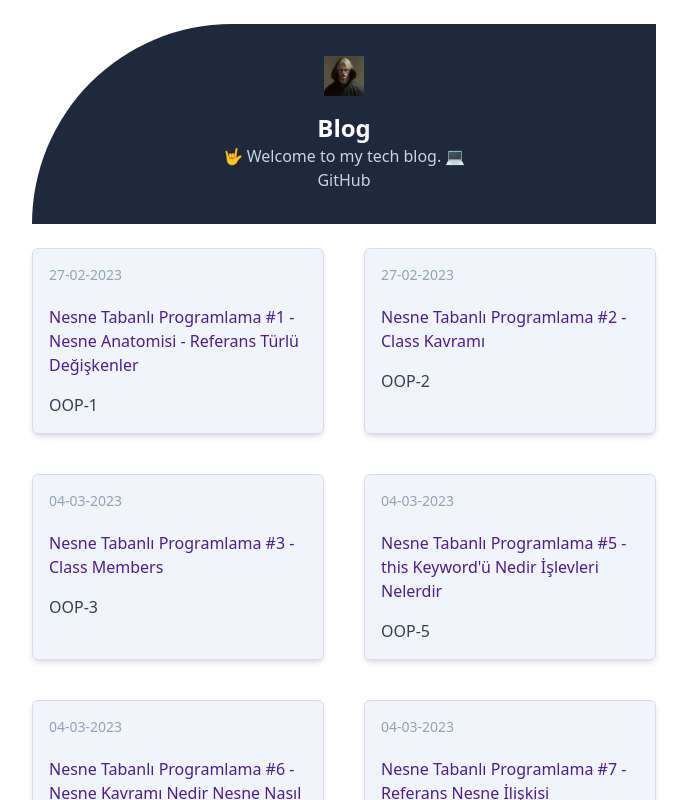
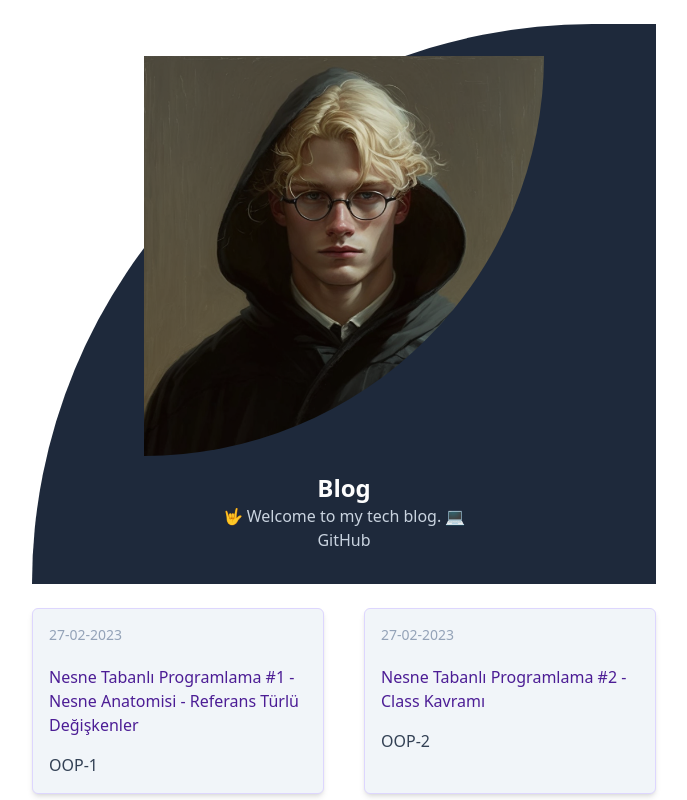
Before and after one commit to muazerdemyigit/blog-project-nextjs, a Next.js app: page / in a window 1280 px wide. Shown: the top 800 px of the page, without its empty margins (296-983 px from the left). Built offline with nearby package versions, Linux system fonts and the light colour scheme.

Commit message:
Blog Project Added

```diff
--- a/app/layout.tsx
+++ b/app/layout.tsx
@@ -15,18 +15,12 @@ export default function RootLayout({
   const header = (
     <header>
       <div className="text-center bg-slate-800 p-8 my-6 rounded-tl-full">
-        <Image
-          src="/logo.png"
-          width={40}
-          height={40}
-          className="mx-auto"
-          alt={"logo"}
-        />
+        <Image src="/logo.png" width={400} height={400} className="mx-auto rounded-br-full " alt={"logo"} />
         <Link href="/">
           <h1 className="text-2xl text-white font-bold mt-4 animate-pulse">Blog</h1>
         </Link>
         <p className="text-slate-300 animate-pulse">🤟 Welcome to my tech blog. 💻</p>
-        <Link href="https://github.com/muazerdemyigit">
+        <Link href="https://drive.google.com/file/d/1ZOyKAfIx9_S2ST58Q7mjfwgPQGHVxsdS/view">
           <p className="text-slate-300 animate-pulse">GitHub</p>
         </Link>
       </div>
```
